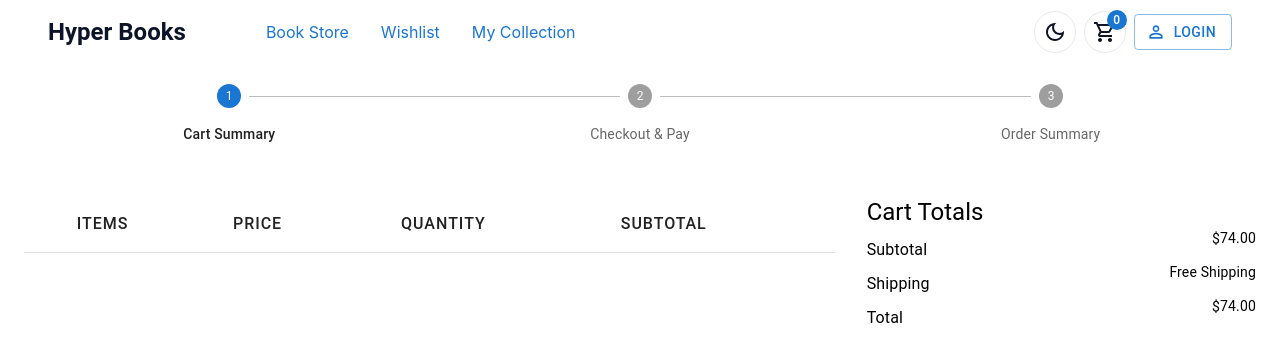
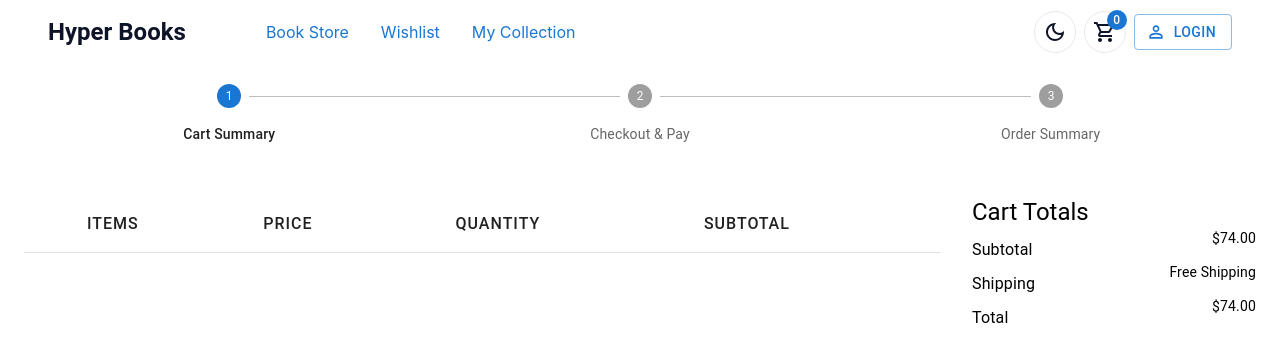
Before and after one commit to Jon-Felipe/hyperbooks, a React (Vite) app: page /cart in a window 1280 px wide. Shown: the top 362 px of the page. Built offline with nearby package versions, Linux system fonts and the light colour scheme.

Commit message:
cart summary page breakpoints change

```diff
--- a/src/components/CartSummary.tsx
+++ b/src/components/CartSummary.tsx
@@ -24,7 +24,7 @@ function CartSummary({}: Props) {
   return (
     <Grid container spacing={4} sx={{ marginTop: '20px' }}>
       {/* cart items */}
-      <Grid item md={8}>
+      <Grid item md={9}>
         <TableContainer>
           <Table sx={{ minWidth: 650 }}>
             <TableHead>
@@ -137,7 +137,7 @@ function CartSummary({}: Props) {
         </TableContainer>
       </Grid>
       {/* cart total summary */}
-      <Grid item md={4}>
+      <Grid item md={3}>
         <Typography component='h3' variant='h5'>
           Cart Totals
         </Typography>
```
